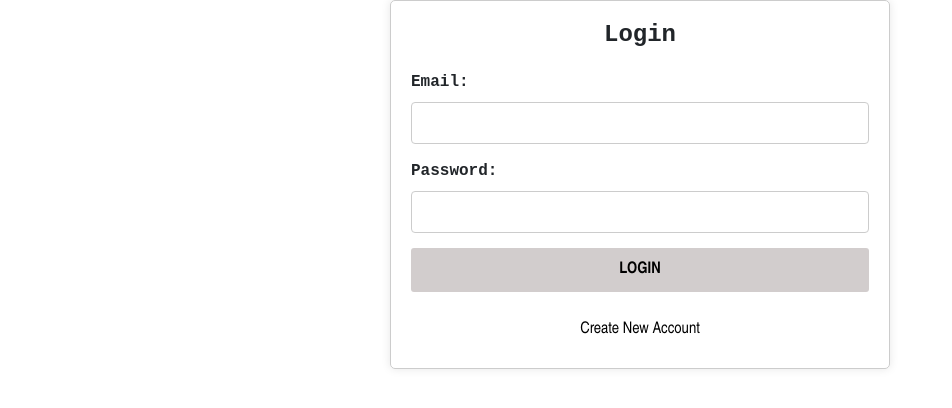
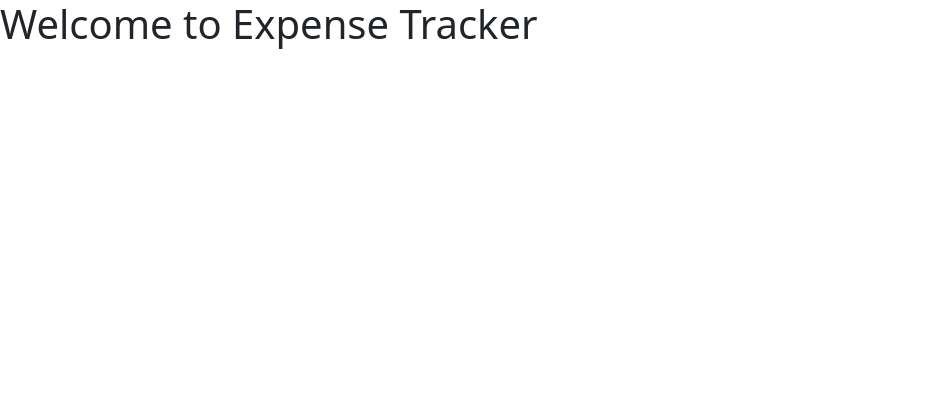
Before and after one commit to saurabh-r1/expense-tracker, a React (Create React App) app: page /dummy-screen in a window 1280 px wide. Shown: the top 408 px of the page, without its empty margins (0-952 px from the left). Built offline with nearby package versions, Linux system fonts and the light colour scheme.

Commit message:
Login Screen

```diff
--- a/src/App.js
+++ b/src/App.js
@@ -1,14 +1,17 @@
 
-// import SignUpForm from "./components/Authentication/SignupForm";
-// import MyNavbar from "./components/Navbar/MyNavbar";
-import Login from "./components/Authentication/Login";
+import React from 'react';
+import { BrowserRouter as Router, Routes, Route } from 'react-router-dom';
+import Login from './Authentication/Login';
+import DummyScreen from './components/DummyScreen';
 
 function App() {
   return (
-    <div className="App">
-        <Login/>
-
-    </div>
+    <Router>
+      <Routes>
+        <Route path="/" element={<Login />} />
+        <Route path="/dummy-screen" element={<DummyScreen />} />
+      </Routes>
+    </Router>
   );
 }
 
--- a/src/components/Authentication/Login.js
+++ b/src/Authentication/Login.js
@@ -1,16 +1,14 @@
 import React, { useContext, useRef, useState } from 'react';
 import { Form, Button, Container } from 'react-bootstrap';
-// import { useNavigate } from 'react-router-dom';
+import { useNavigate } from 'react-router-dom';
 
 import AuthContext from '../Authentication/AuthContext';
 import './Login.css';
 
-
 const Login = () => {
-  // const history = useNavigate();
+  const navigate = useNavigate(); // Initialize navigate
   const emailInputRef = useRef();
   const passwordInputRef = useRef();
-
 
   const authCtx = useContext(AuthContext);
 
@@ -21,17 +19,11 @@ const Login = () => {
     setIsLogin(!isLogin);
   };
 
-
-
   const submitHandler = (event) => {
     event.preventDefault();
 
     const enteredEmail = emailInputRef.current.value;
     const enteredPassword = passwordInputRef.current.value;
-
-
-
-    // Add validation
 
     setIsLoading(true);
 
@@ -69,14 +61,12 @@ const Login = () => {
       })
       .then((data) => {
         authCtx.login(data.idToken, data.email);
-
+        navigate('/dummy-screen');
       })
       .catch((err) => {
         alert(err.message);
       });
   };
-
-
 
   return (
     <Container className="container1">
--- /dev/null
+++ b/src/components/DummyScreen.js
@@ -0,0 +1,12 @@
+import React from 'react';
+
+const DummyScreen = () => {
+  return (
+    <div>
+      <h1>Welcome to Expense Tracker</h1>
+
+    </div>
+  );
+};
+
+export default DummyScreen;
```
Also changed, not shown: src/Authentication/AuthGaurd.js (added, +17 -0 lines), src/Authentication/AuthContext.js (renamed from src/components/Authentication/AuthContext.js), src/Authentication/Login.css (renamed from src/components/Authentication/Login.css).
